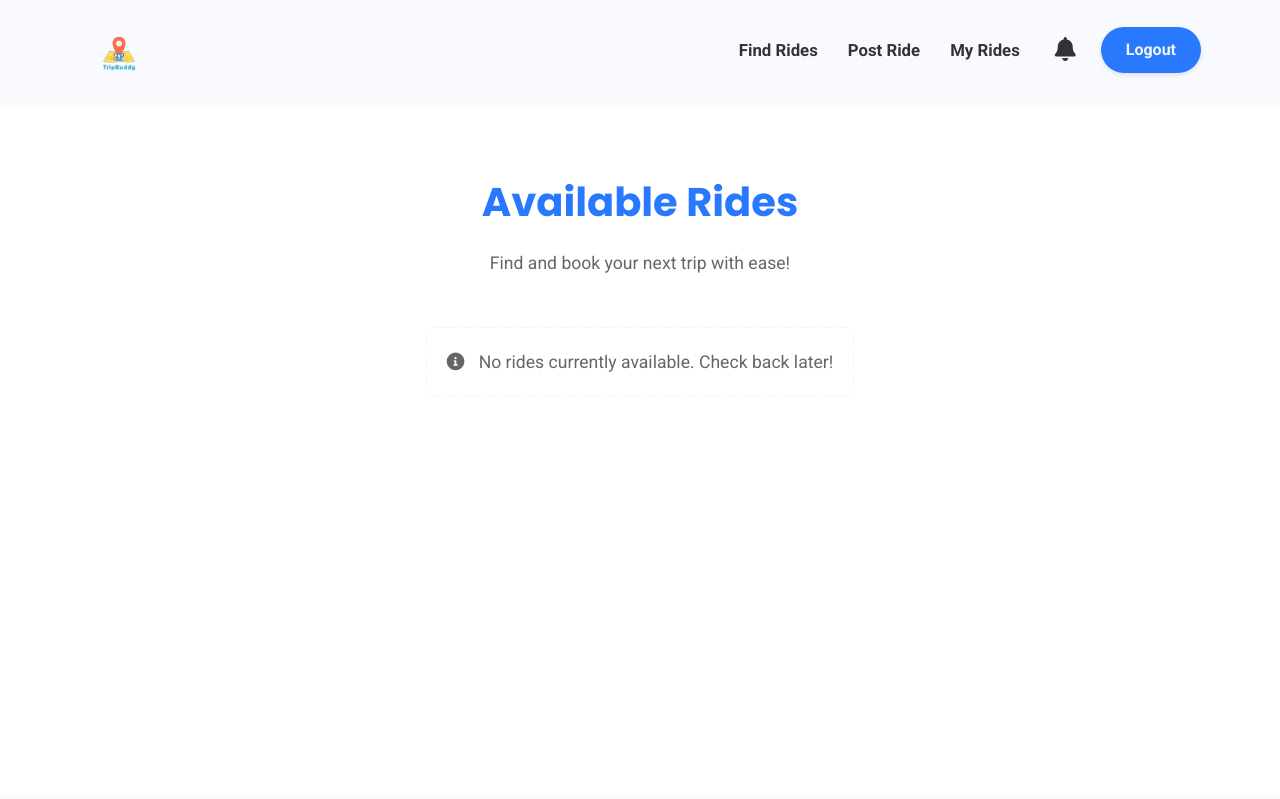
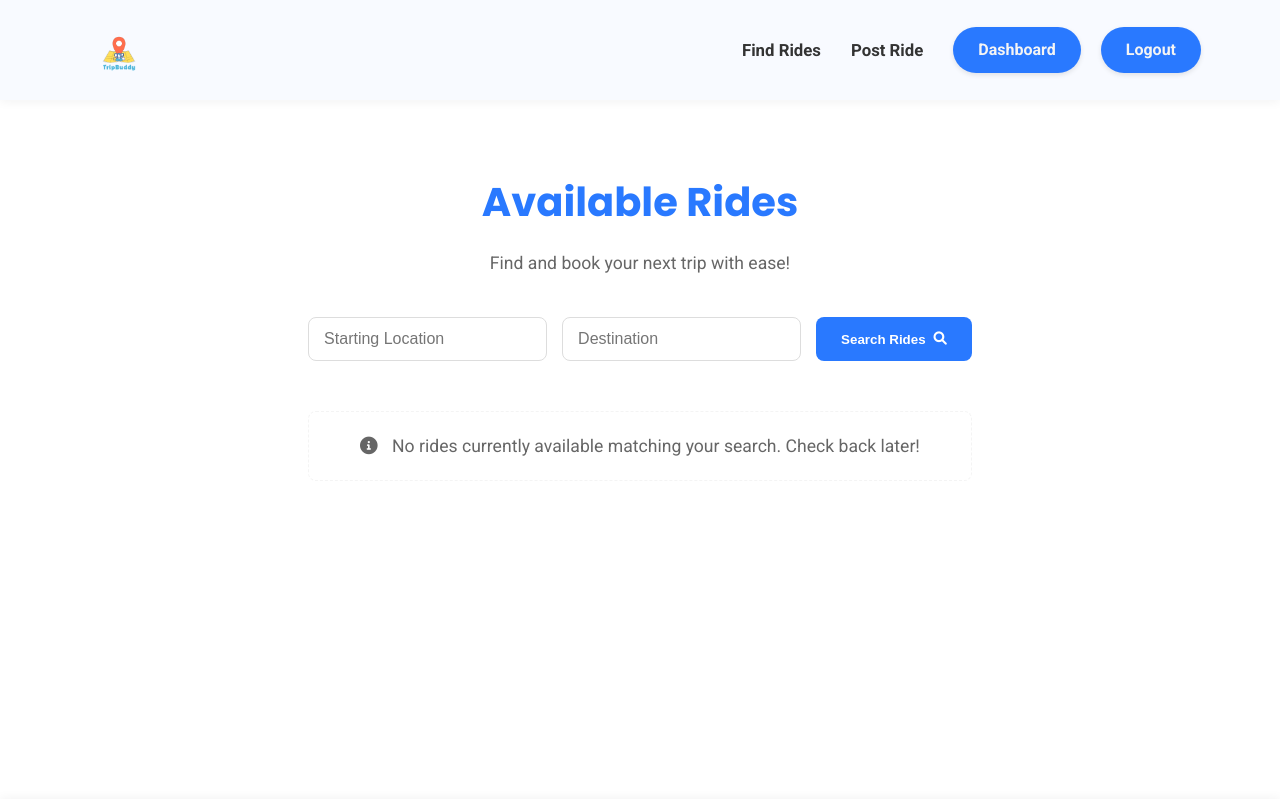
Before and after one commit to adityashri01/TripBuddyv2, a Flask app: page /find_rides in a window 1280 px wide. Shown: the top 799 px of the page. Run offline with Flask 3, Linux system fonts and the light colour scheme; a user stored in the database is signed in; data comes from the database, SQL or seed files in the repository; both versions use the stored data as it was after the commit.

Commit message:
before notification icon works

```diff
--- a/app.py
+++ b/app.py
@@ -191,15 +191,28 @@ def post_ride():
     return render_template('post_ride.html')
 
 
-@app.route('/find_rides')
+@app.route('/find_rides', methods=['GET'])
 @login_required
 def find_rides():
     if not current_user.can_find_rides:
         flash('You need to activate "Find a Ride" from your dashboard to view and book rides.', 'warning')
         return redirect(url_for('dashboard'))
 
-    # Fetch rides that have at least 1 seat available and are not created by the current user
-    rides = Ride.query.filter(Ride.seats > 0, Ride.creator_id != current_user.id).all()
+    # Start with all available rides not created by the current user
+    rides_query = Ride.query.filter(Ride.seats > 0, Ride.creator_id != current_user.id)
+
+    # Get search parameters from the request
+    start_location = request.args.get('start_location')
+    end_location = request.args.get('end_location')
+
+    # Apply filters if search parameters are provided
+    if start_location:
+        rides_query = rides_query.filter(Ride.start_location.ilike(f'%{start_location}%'))
+    if end_location:
+        rides_query = rides_query.filter(Ride.end_location.ilike(f'%{end_location}%'))
+
+    rides = rides_query.all()
+
     return render_template('find_rides.html', rides=rides)
 
 
--- a/templates/find_rides.html
+++ b/templates/find_rides.html
@@ -38,6 +38,52 @@
             font-size: 1.1em;
             margin-bottom: 40px;
         }
+
+        /* Search Form Styles */
+        .search-rides-form {
+            display: flex;
+            gap: 15px;
+            margin-bottom: 40px; /* Space below the search form */
+            flex-wrap: wrap; /* Allow wrapping on smaller screens */
+            justify-content: center;
+        }
+
+        .search-rides-form input[type="text"] {
+            flex: 1; /* Allow inputs to grow */
+            min-width: 180px; /* Minimum width before wrapping */
+            padding: 12px 15px;
+            border: 1px solid #ddd;
+            border-radius: 8px;
+            font-size: 1em;
+            color: var(--text-dark);
+            transition: border-color 0.3s ease, box-shadow 0.3s ease;
+        }
+
+        .search-rides-form input[type="text"]:focus {
+            border-color: var(--primary-color);
+            box-shadow: 0 0 0 3px rgba(41, 121, 255, 0.2);
+            outline: none;
+        }
+
+        .search-rides-form button {
+            background-color: var(--primary-color);
+            color: white;
+            padding: 12px 25px;
+            border-radius: 8px;
+            text-decoration: none;
+            font-weight: 600;
+            transition: background-color 0.3s ease;
+            border: none;
+            cursor: pointer;
+            display: flex;
+            align-items: center;
+            gap: 8px;
+        }
+
+        .search-rides-form button:hover {
+            background-color: var(--primary-hover);
+        }
+
 
         .rides-list {
             display: grid;
@@ -200,6 +246,14 @@
             .find-rides-subheading {
                 font-size: 1em;
             }
+            .search-rides-form {
+                flex-direction: column;
+                gap: 10px;
+            }
+            .search-rides-form input[type="text"],
+            .search-rides-form button {
+                width: 100%;
+            }
             .rides-list {
                 grid-template-columns: 1fr; /* Stack cards on small screens */
             }
@@ -232,15 +286,15 @@
             <div class="header-right-section">
                 <nav class="dashboard-nav-header">
                     <ul>
-                        <li><a href="{{ url_for('find_rides') }}" {% if not current_user.can_find_rides %}class="disabled-link" onclick="return false;"{% endif %}>Find Rides</a></li>
-                        <li><a href="{{ url_for('post_ride') }}" {% if not current_user.can_offer_rides %}class="disabled-link" onclick="return false;"{% endif %}>Post Ride</a></li>
-                        <li><a href="#">My Rides</a></li>
+                        <li><a href="{{ url_for('find_rides') }}" {% if not current_user.can_find_rides %}class="disabled-link"{% endif %}>Find Rides</a></li>
+                        <li><a href="{{ url_for('post_ride') }}" {% if not current_user.can_offer_rides %}class="disabled-link"{% endif %}>Post Ride</a></li>
                     </ul>
                 </nav>
                 <div class="header-actions">
-                    <button class="notification-bell" aria-label="Notifications">
+                    <!-- <button class="notification-bell" aria-label="Notifications">
                         <i class="fas fa-bell"></i>
-                    </button>
+                    </button> -->
+                    <a href="{{ url_for('dashboard') }}" class="logout-btn-header">Dashboard</a>
                     <a href="{{ url_for('logout') }}" class="logout-btn-header">Logout</a>
                 </div>
             </div>
@@ -248,6 +302,17 @@
     </header>
 
     <main class="find-rides-main">
+        {# Flash message display block added here #}
+        {% with messages = get_flashed_messages(with_categories=true) %}
+            {% if messages %}
+                <div class="flash-messages-dashboard"> {# Using same class for consistency #}
+                    {% for category, message in messages %}
+                        <div class="alert alert-{{ category }}">{{ message }}</div>
+                    {% endfor %}
+                </div>
+            {% endif %}
+        {% endwith %}
+
         <div class="find-rides-container">
             <h1 class="find-rides-heading">Available Rides</h1>
             <p class="find-rides-subheading">Find and book your next trip with ease!</p>
@@ -259,6 +324,13 @@
                     <a href="{{ url_for('dashboard') }}" class="btn-go-dashboard">Go to Dashboard to Activate</a>
                 </div>
             {% else %}
+                {# Search Form #}
+                <form action="{{ url_for('find_rides') }}" method="GET" class="search-rides-form">
+                    <input type="text" name="start_location" placeholder="Starting Location" value="{{ request.args.get('start_location', '') }}">
+                    <input type="text" name="end_location" placeholder="Destination" value="{{ request.args.get('end_location', '') }}">
+                    <button type="submit">Search Rides <i class="fas fa-search"></i></button>
+                </form>
+
                 {% if rides %}
                     <div class="rides-list">
                         {% for ride in rides %}
@@ -278,7 +350,7 @@
                         {% endfor %}
                     </div>
                 {% else %}
-                    <p class="no-rides-message"><i class="fas fa-info-circle"></i> No rides currently available. Check back later!</p>
+                    <p class="no-rides-message"><i class="fas fa-info-circle"></i> No rides currently available matching your search. Check back later!</p>
                 {% endif %}
             {% endif %}
         </div>
```
Also changed, not shown: templates/dashboard.html (+16 -3 lines), templates/post_ride.html (+18 -5 lines), instance/tripbuddy.db.
